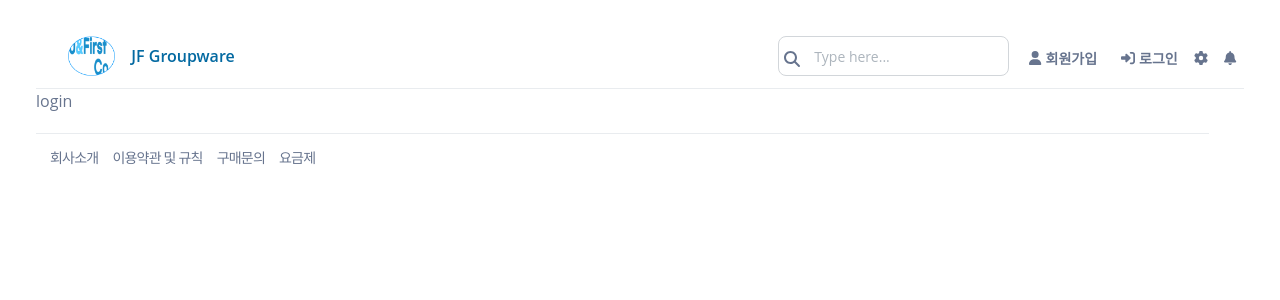
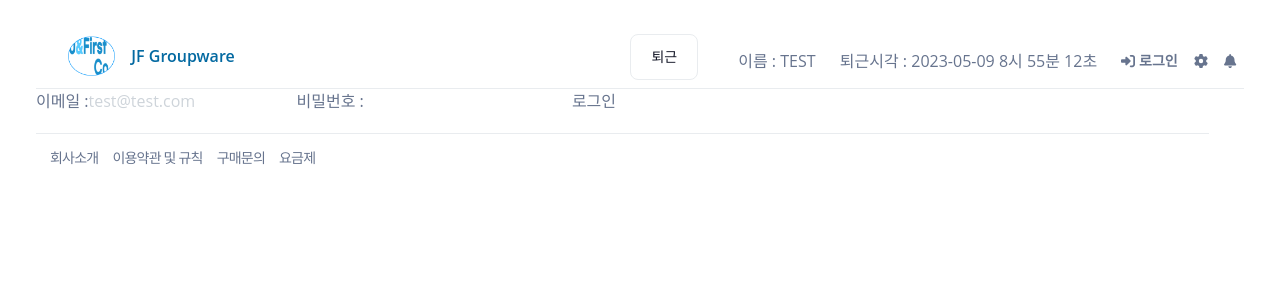
Before and after one commit to eunbbori/gwNew, a Next.js app: page /login in a window 1280 px wide. Shown: the top 300 px of the page. Built offline with nearby package versions, Linux system fonts and the light colour scheme; no server answers.

Commit message:
퇴근버튼 클릭시 퇴근 시각 출력
+ 회원가입, 검색창, 출근버튼 제거

```diff
--- a/src/components/AttendanceBtnGroup.tsx
+++ b/src/components/AttendanceBtnGroup.tsx
@@ -1,42 +1,24 @@
+import offTime from '@/modules/offTime';
+import { useReactiveVar } from '@apollo/client';
 import React, { useState } from 'react';
 /* eslint-disable react/no-unknown-property */
 
-import { signOut, useSession } from 'next-auth/react';
+const AttendanceBtnGroup = () => {
+  const [workState, setWorkState] = useState(true);
+  const RecordedOffTime = useReactiveVar(offTime);
 
-const AttendanceBtnGroup = () => {
-  const { data: session, status } = useSession();
-  const [workState, setWorkState] = useState(false);
-  const workBtnClass =
+  const offBtnClass =
     'py-2.5 px-5 mr-2 mb-2 text-sm font-medium text-gray-900 focus:outline-none bg-white rounded-lg border border-gray-200 hover:bg-gray-100 hover:text-blue-700 focus:z-10 focus:ring-4 focus:ring-gray-200 dark:focus:ring-gray-700 dark:bg-gray-800 dark:text-gray-400 dark:border-gray-600 dark:hover:text-white dark:hover:bg-gray-700';
-  const workBtnDisabledClass = 'py-2.5 px-5 mr-2 mb-2 text-sm font-medium text-gray-900 rounded-lg border border-gray-200 bg-blue-400';
   const offBtnDisabledClass = 'py-2.5 px-5 mr-2 mb-2 text-sm font-medium text-gray-900 rounded-lg border border-gray-200 bg-red-400';
-  const workBtnHandler = () => {
-    const clickedStartAt = Date();
-    setWorkState(true);
-    console.log('work!', clickedStartAt);
-  };
   const offBtnHandler = () => {
-    const clickedEndAt = Date();
+    offTime(new Date());
     setWorkState(false);
     console.log('off!');
   };
+
   return (
     <ul className="flex mr-8">
-      {status === 'authenticated' && session.user?.email === 'ironman@jnfirst.com' ? (
       <>
-          <li className="flex items-center">
-            <div className="block px-0 py-2 font-semibold transition-all ease-nav-brand text-sm text-slate-500 ml-6">
-              {workState === true ? (
-                <button className={`${workBtnDisabledClass}`} disabled onClick={workBtnHandler}>
-                  출근
-                </button>
-              ) : (
-                <button className={`${workBtnClass}`} onClick={workBtnHandler}>
-                  출근
-                </button>
-              )}
-            </div>
-          </li>
         <li className="flex items-center">
           <div className="block px-0 py-2 font-semibold transition-all ease-nav-brand text-sm text-slate-500 ml-6">
             {workState !== true ? (
@@ -44,16 +26,13 @@ const AttendanceBtnGroup = () => {
                 퇴근
               </button>
             ) : (
-                <button className={`${workBtnClass}`} onClick={offBtnHandler}>
+              <button className={`${offBtnClass}`} onClick={offBtnHandler}>
                 퇴근
               </button>
             )}
           </div>
         </li>
       </>
-      ) : (
-        ''
-      )}
     </ul>
   );
 };
--- /dev/null
+++ b/src/components/AttendanceRecord.tsx
@@ -0,0 +1,25 @@
+import React, { useEffect, useState } from 'react';
+import { useReactiveVar } from '@apollo/client';
+import offTime from '@/modules/offTime';
+import { toDateFormatWithTime } from '@/utils/toDateFormat';
+
+const AttendanceRecord = () => {
+  const RecordedOffTime = useReactiveVar(offTime);
+  const [mounted, setMounted] = useState<boolean>(false);
+  useEffect(() => {
+    setMounted(true);
+  }, []);
+
+  if (!mounted) {
+    return null;
+  }
+
+  return (
+    <div className="self-center">
+      <span className="mr-5">이름 : TEST </span>
+      <span>퇴근시각 : {toDateFormatWithTime(RecordedOffTime)}</span>
+    </div>
+  );
+};
+
+export default AttendanceRecord;
--- a/src/components/Header.tsx
+++ b/src/components/Header.tsx
@@ -1,16 +1,15 @@
 /* eslint-disable react/no-unknown-property */
 import React, { useEffect } from 'react';
-import Image from 'next/image';
 
 import jnFirstLogo from 'src/assets/img/jnfirst.png';
 
 import { FontAwesomeIcon } from '@fortawesome/react-fontawesome';
-import { faUser, faGear, faBell, faRightToBracket } from '@fortawesome/free-solid-svg-icons';
-import Search from './Search';
+import { faGear, faBell, faRightToBracket } from '@fortawesome/free-solid-svg-icons';
 import CompanyLogo from './CompanyLogo';
 import Link from 'next/link';
 import { signOut, useSession } from 'next-auth/react';
 import AttendanceBtnGroup from './AttendanceBtnGroup';
+import AttendanceRecord from './AttendanceRecord';
 
 const Header = () => {
   const { data: session, status, update } = useSession();
@@ -28,21 +27,9 @@ const Header = () => {
         <div className="justify-end relative flex flex-wrap items-stretch w-full transition-all rounded-lg ease-soft">
           <div className="flex max-h-[50px]">
             <AttendanceBtnGroup />
-            <Search />
+            <AttendanceRecord />
           </div>
           <ul className="flex">
-            {status !== 'authenticated' ? (
-              <li className="flex items-center">
-                <Link href="/register">
-                  <div className="block px-0 py-2 font-semibold transition-all ease-nav-brand text-sm text-slate-500">
-                    <FontAwesomeIcon className="sm:mr-1" icon={faUser} />
-                    <span className="hidden sm:inline">회원가입</span>
-                  </div>
-                </Link>
-              </li>
-            ) : (
-              ''
-            )}
             {status === 'authenticated' ? (
               <li className="flex items-center">
                 <div className="block px-0 py-2 font-semibold transition-all ease-nav-brand text-sm text-slate-500 ml-6">
--- /dev/null
+++ b/src/modules/offTime.ts
@@ -0,0 +1,5 @@
+import { makeVar } from '@apollo/client';
+
+const offTime = makeVar(new Date());
+
+export default offTime;
--- a/src/pages/api/auth/[...nextauth].ts
+++ b/src/pages/api/auth/[...nextauth].ts
@@ -4,7 +4,8 @@ import CredentialsProvider from 'next-auth/providers/credentials';
 export default NextAuth({
   providers: [
     CredentialsProvider({
-      name: '이메일,패스워드 방식',
+      // id: 'email-password-credential',
+      name: 'email',
       credentials: {
         email: { label: '이메일', type: 'email', placeholder: 'user@jnfirst.com' },
         password: { label: '비밀번호', type: 'password' },
@@ -20,6 +21,9 @@ export default NextAuth({
       },
     }),
   ],
+  // pages: {
+  //   signIn: '/login',
+  // },
   // session: {
   //   strategy: 'jwt',
   // },
--- a/src/pages/login.tsx
+++ b/src/pages/login.tsx
@@ -1,7 +1,30 @@
 import React from 'react';
+import { signIn } from 'next-auth/react';
 
-const login = () => {
-  return <div>login</div>;
+const Login = () => {
+  const login = async (e: any) => {
+    e.preventDefault();
+    const email = e.target.email.value;
+    const password = e.target.password.value;
+    const response = await signIn('email-password-credential', {
+      email,
+      password,
+      redirect: false,
+    });
+    console.log(response);
+  };
+  return (
+    <form onSubmit={login}>
+      <label>
+        이메일 :
+        <input type="email" name="email" placeholder="test@test.com" />
+      </label>
+      <label>
+        비밀번호 :
+        <input type="password" name="password" />
+      </label>
+      <button type="submit">로그인</button>
+    </form>
+  );
 };
-
-export default login;
+export default Login;
--- a/src/utils/toDateFormat.ts
+++ b/src/utils/toDateFormat.ts
@@ -13,6 +13,18 @@ export const toDateFormatWithoutDay = (dt: Date) => {
   return year + '-' + sMonth + '-' + sDate;
 };
 
+export const toDateFormatWithTime = (dt: Date) => {
+  const year = dt.getFullYear();
+  const month = dt.getMonth() + 1;
+  const sMonth = month >= 10 ? month : '0' + month;
+  const date = dt.getDate();
+  const sDate = date >= 10 ? date : '0' + date;
+  const hour = dt.getHours();
+  const min = dt.getMinutes();
+  const sec = dt.getSeconds();
+  return year + '-' + sMonth + '-' + sDate + ' ' + hour + '시 ' + min + '분 ' + sec + '초 ';
+};
+
 export const toDateTimeWithoutYear = (dt: Date) =>
   dt && dt.getMonth() + 1 + '월' + dt.getDate() + '일 ' + dt.getHours().toString().padStart(2, '0') + ':' + dt.getMinutes().toString().padStart(2, '0');
 
```
Lines whose indentation alone changed are shown as unchanged.
